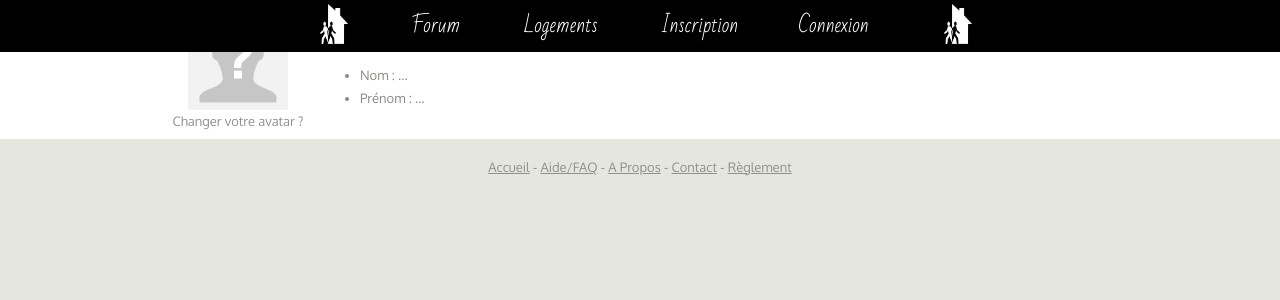
After one commit to Willems1994/HomeSwitchHome-2.0, a PHP site: page /profil.php in a window 1280 px wide. The commit adds this page. Shown: the top 300 px of the page. Run offline with PHP 8.4, Linux system fonts and the light colour scheme.

Commit message:
Update Kévin
Update login/logout/profil/index/css

```diff
--- a/FAQ.php
+++ b/FAQ.php
@@ -1,3 +1,5 @@
+<?php require_once("config.php"); ?>
+
 <!DOCTYPE html PUBLIC "-//W3C//DTD XHTML 1.0 Strict//EN" "http://www.w3.org/TR/xhtml1/DTD/xhtml1-strict.dtd">
 
 <html xmlns="http://www.w3.org/1999/xhtml">
--- a/config.php
+++ b/config.php
@@ -35,6 +35,6 @@
 
 	function isConnected()
 		{
-		return isset($_SESSION["logged"]) && $_SESSION["logged"];
+		return isset($_SESSION["userID"]) && $_SESSION["userID"];
 		}
 ?>
--- a/header.php
+++ b/header.php
@@ -1,12 +1,30 @@
+<?php require_once("config.php"); ?>
+
 <div id="menu-wrapper">
-	<div id="menu" class="container">
-		<ul>
-			<li><a href='index.php'><img src="logo2.png" height="40" width="40" id="logo2"></a></li>
-			<li><a href="#">Logement</a></li>
-			<li><a href="#">Profil</a></li>
-			<li><a href="login.php">Login</a></li>
-			<li><a href="inscription.php">Inscription</a></li>
-			<li><a href='index.php'><img src="logo2.png" height="40" width="40" id="logo2"></a></li>
-		</ul>
-	</div>
+
+        <div id="menu" class="container">
+
+                <ul>
+
+                        <li><a href="index.php"><img src="logo2.png" height="40" width="40" id="logo2"></a></li>
+                        <li><a href="#">Forum</a></li>
+                        <li><a href="#">Logements</a></li>
+
+<?php
+
+        if(!isConnected()) {
+                echo "<li><a href=\"inscription.php\">Inscription</a></li>";
+                echo "<li><a href=\"login.php\">Connexion</a></li>"; }
+
+        else {
+                echo "<li><a href=\"profil.php\">Profil</a></li>";
+                echo "<li><a href=\"logout.php\">Déconnexion</a></li>"; }
+
+?>
+
+                        <li><a href="index.php"><img src="logo2.png" height="40" width="40" id="logo2"></a></li>
+                </ul>
+
+        </div>
+
 </div>
--- a/index.php
+++ b/index.php
@@ -15,12 +15,16 @@
 		<div id="wrapper">
 			<?php include("header.php"); ?>
 
+	<section id="banner">
 			<div id="logo" class="container">
 
 				<h1>Home Switch Home</h1>
 				<p>Le site d'échange de logement entre particuliers</p>
 
+				<a href="#" class="button_transparent"><p><div id="button_transparent">Comment ça marche ?</div></p></a>
+
 			</div>
+	</section>
 
 			<div id="page" class="container">
 
--- /dev/null
+++ b/logout.php
@@ -0,0 +1,4 @@
+<?php require_once("config.php");
+
+session_destroy();
+header('Location:index.php'); ?>
--- /dev/null
+++ b/profil.php
@@ -0,0 +1,53 @@
+<?php require_once("config.php"); ?>
+
+<!DOCTYPE html PUBLIC "-//W3C//DTD XHTML 1.0 Strict//EN" "http://www.w3.org/TR/xhtml1/DTD/xhtml1-strict.dtd">
+
+<html xmlns="http://www.w3.org/1999/xhtml">
+
+    <head>
+
+        <meta name="description" content="" />
+        <meta http-equiv="content-type" content="text/html; charset=utf-8" />
+        <title>Home Switch Home</title>
+        <link href="http://fonts.googleapis.com/css?family=Oxygen:400,700,300" rel="stylesheet" type="text/css" />
+        <link href="style.css" rel="stylesheet" type="text/css" media="screen" />
+
+    </head>
+
+    <body>
+
+        <div id="wrapper">
+
+            <?php include("header.php"); ?>
+
+            <div class="profil">
+
+                <div id="avatar">
+
+                    <img src="avatars/none.jpg"><br/>
+                    <a href="#" class="avatarChange">Changer votre avatar ?</a>
+
+                </div>
+
+                <div id="infosPersoTitre">
+
+                    <h1><strong>Informations personnelles</strong></h1>
+
+                    <ul class="infosPerso">
+
+                        <li>Nom : ... </li>
+                        <li>Prénom : ... </li>
+
+                    </ul>
+
+                </div>
+
+            </div>
+
+        </div>
+
+        <?php include("footer.php"); ?>
+
+    </body>
+
+</html>
--- a/style.css
+++ b/style.css
@@ -98,6 +99,9 @@ a:hover {
 	height: 52px;
 	margin-bottom: 2em;
 	background: #000000;
+	position: fixed;
+	width: 100%;
+	z-index: 3;
 }
 
 #menu {
@@ -294,27 +295,19 @@ a:hover {
 	color: #FFFFFF;
 }
 
-
-.divider {
-	overflow: hidden;
-	height: 50px;
-	background: url(images/img04.png) no-repeat center top;
-}
-
-.button
-{
+.button {
 	display: inline-block;
 	margin: 1em 0em;
 	background: #000;
 	padding: 1em 2em;
 	color: #FFFFFF;
 }
+
 #logo2 {
 margin-bottom: -12px;
 }
 
-
-
+/* Page d'inscription */
 
 .register {
 	position: relative;
@@ -457,6 +444,47 @@ margin-bottom: -12px;
 	position: relative;
 	left: 700px;
 }
+
+/* Profil*/
+
+#avatar {
+	float: left;
+	text-align: center;
+	width: 200px;
+	padding: 10px;
+	margin-left: 10%;
+	display: inline-block;
+}
+
+.avatarChange {
+	clear: both;
+}
+
+#avatar a {
+	text-decoration: none;
+	color: #909090;
+}
+
+#avatar a:hover {
+	text-decoration: none;
+	color: #383838;
+}
+
+.infosPerso {
+	margin-left: 25%;
+	margin-top: 20px;
+}
+
+#infosPersoTitre h1 {
+	display: inline-block;
+	clear: both;
+	text-align: center;
+	border-bottom: 1px solid gray;
+	margin-bottom: 10px;
+	width: 70%;
+}
+
+/* Others */
 
 :-moz-placeholder {
   color: #c9c9c9 !important;
```
Also changed, not shown: other parts of style.css (+84 -127 lines), login.php (+11 -20 lines), avatars/none.jpg (added), images/banner.jpg (added). Lines whose indentation alone changed are shown as unchanged.
